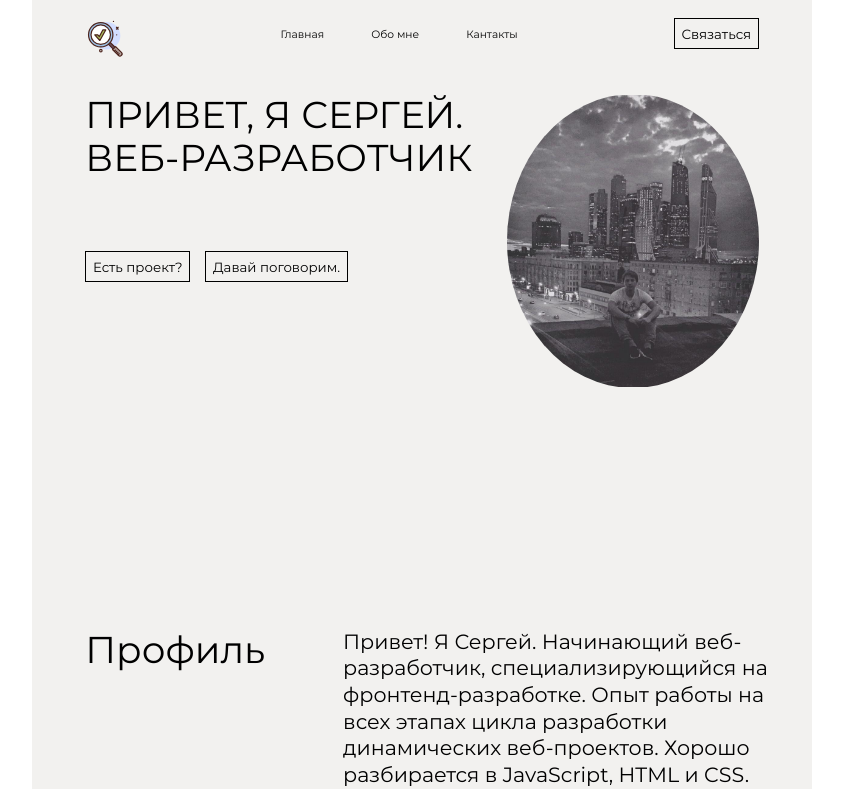
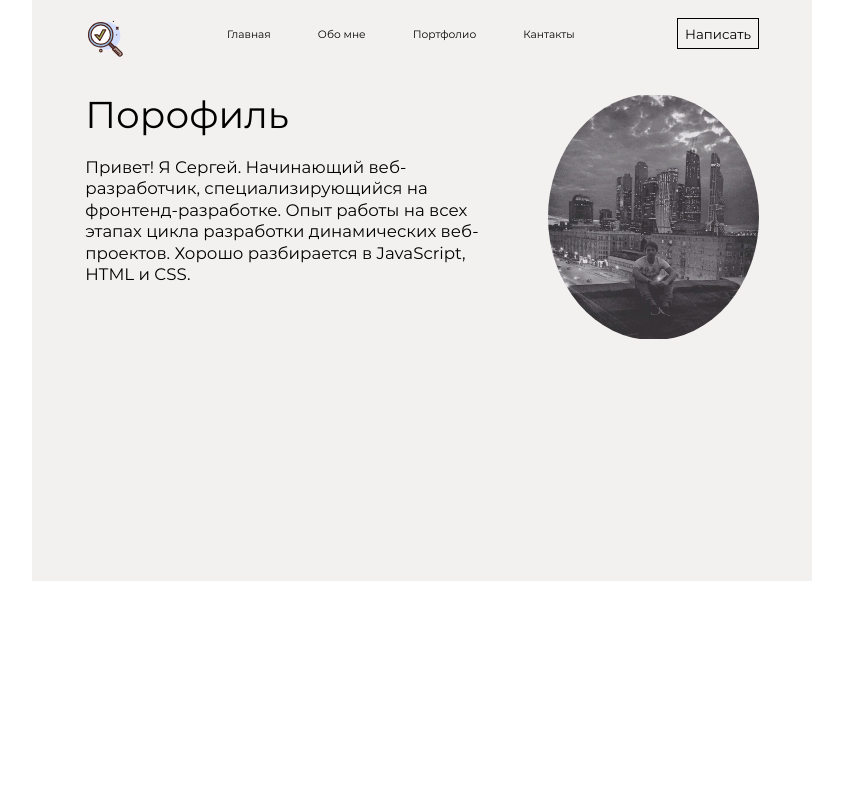
Before and after one commit to SergeyKapitono/MyProject, a website: page src/index.html in a window 1280 px wide. Shown: the whole page, without its empty margins (218-1061 px from the left). Drawn offline with Linux system fonts and the light colour scheme.

Commit message:
version 0.1.1

```diff
--- a/src/blocks/profile/__descript/__descript.scss
+++ b/src/blocks/profile/__descript/__descript.scss
@@ -1,7 +1,8 @@
 .profile__descript {
     font-weight: 400;
-    font-size: 3.1rem;
+    font-size: 2.5rem;
     line-height: 129%;
-    margin-left: 11.7rem;
-    margin-right: 1rem;
+    margin-top: 3rem;
+    margin-left: 8rem;
+    width: 65rem;
 }
--- a/src/index.html
+++ b/src/index.html
@@ -19,10 +19,11 @@
             <div class="header__nav">
                 <a href="#" class="header__link">Главная</a>
                 <a href="#" class="header__link">Обо мне</a>
+                <a href="#" class="header__link">Портфолио</a>
                 <a href="#" class="header__link">Кантакты</a>
             </div>
             <div class="header__button">
-                <button type="button">Связаться</button>
+                <button type="button">Написать</button>
             </div>
         </div>
     </header>
@@ -31,20 +32,27 @@
         <div class="main-container _container">
             <div class="main-about">
                 <div class="about__text">
-                    ПРИВЕТ, Я СЕРГЕЙ.
-                    ВЕБ-РАЗРАБОТЧИК
+                    Порофиль
                 </div>
-                <div class="maine-button__but">
+                <div class="prifile__description">
+                    <div class="profile__descript">
+                        Привет! Я Сергей.
+                        Начинающий веб-разработчик, специализирующийся на фронтенд-разработке.
+                        Опыт работы на всех этапах цикла разработки динамических веб-проектов.
+                        Хорошо разбирается в JavaScript, HTML и CSS.
+                    </div>
+                </div>
+                <!-- <div class="maine-button__but">
                     <button class="main__button">Есть проект?</button>
                     <button class="main__button">Давай поговорим.</button>
-                </div>
+                </div> -->
             </div>
             <div class="main__photo">
                 <img src="img/profile/avatar.jpg" alt="avatar" class="main__photo1">
             </div>
         </div>
     </maine>
-
+<!--
     <section class="profile">
         <div class="profile-container _container">
             <div class="profile__title">
@@ -59,7 +67,7 @@
                 </div>
             </div>
         </div>
-    </section>
+    </section> -->
 
 </body>
 
```
Also changed, not shown: src/css/style.css.
